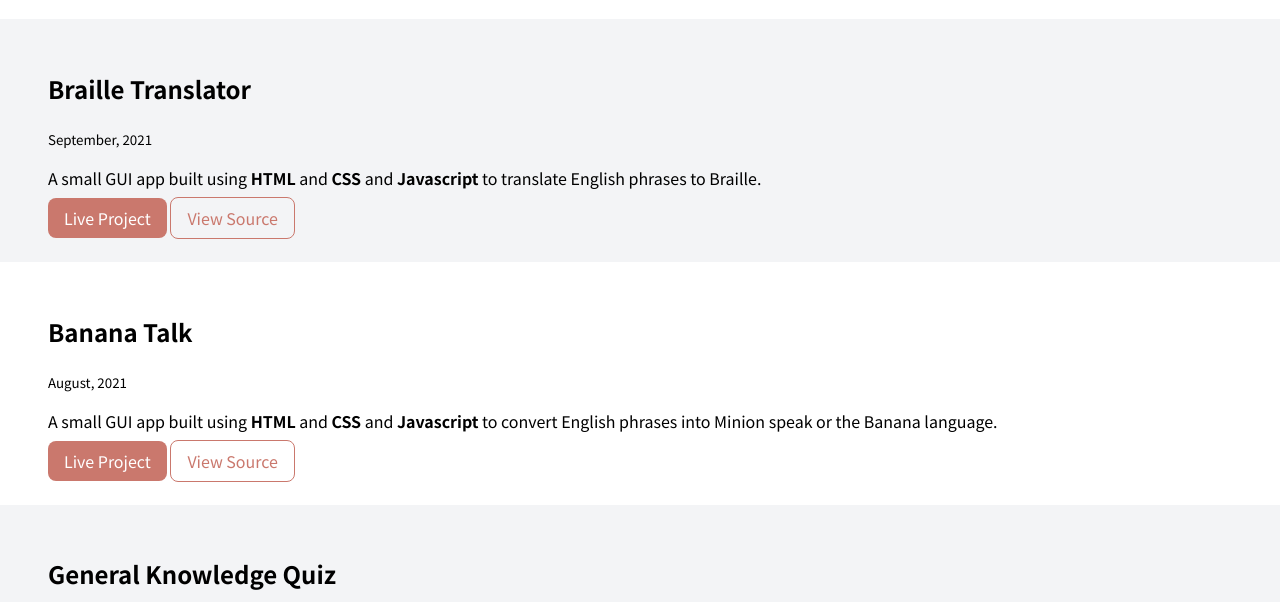
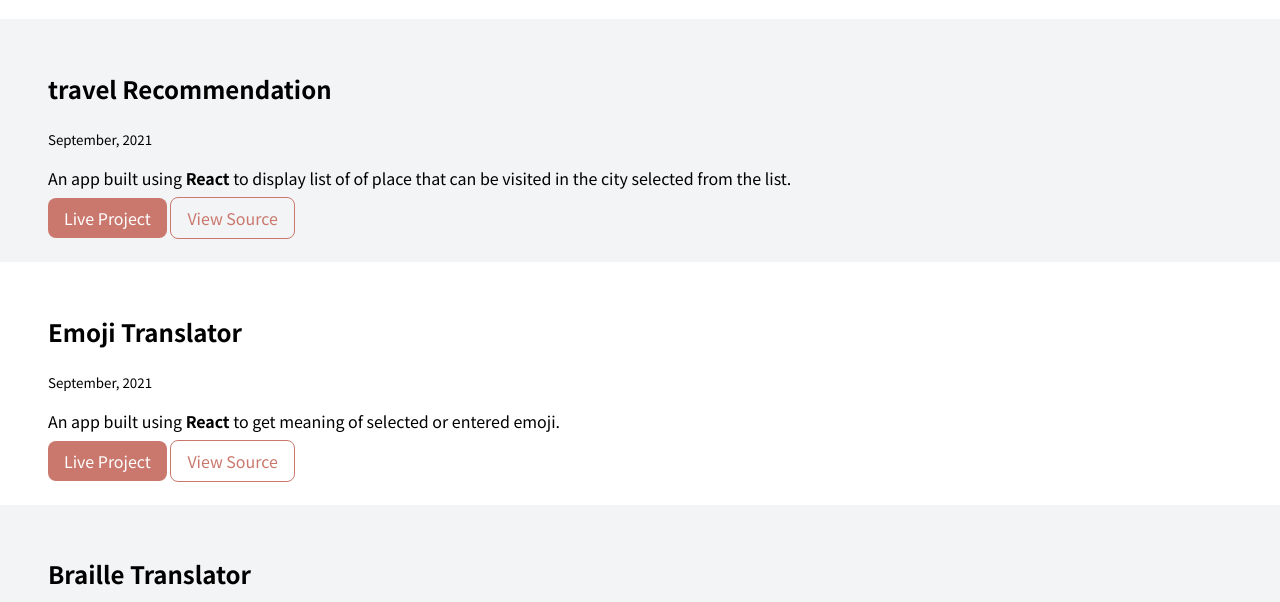
Before and after one commit to prachi-sahani/prachi-sahani-first-site, a plain HTML site: page projects.html in a window 1280 px wide. Shown: the part 198-800 px from the top of the page. Drawn offline with Linux system fonts and the light colour scheme.

Commit message:
updated project list

```diff
--- a/projects.html
+++ b/projects.html
@@ -5,7 +5,7 @@
     <meta charset="UTF-8">
     <meta http-equiv="X-UA-Compatible" content="IE=edge">
     <meta name="viewport" content="width=device-width, initial-scale=1.0">
-    <title>Document</title>
+    <title>Projects</title>
     <link href="styles.css" rel="stylesheet" />
 </head>
 
@@ -29,7 +29,26 @@
         <img class="hero-image" src="./images/work-in-progress.svg" />
     </header> -->
     <h1 class="hero-heading">My <span class="heading-highlighted">Projects</span></h1>
-
+    <section class="section section-off-white">
+        <div class="container">
+            <h2>travel Recommendation</h2>
+            <small>September, 2021</small>
+            <p>An app built using <strong>React</strong> to display list of of place that can be visited in the city selected from the list.</p>
+            <a class="link link-primary" href="https://d0l0g.csb.app/">Live Project</a>
+            <a class="link link-secondary" href="https://codesandbox.io/s/travel-recommendations-d0l0g">View
+                Source</a>
+        </div>
+    </section>
+    <section class="section">
+        <div class="container">
+            <h2>Emoji Translator</h2>
+            <small>September, 2021</small>
+            <p>An app built using <strong>React</strong> to get meaning of selected or entered emoji.</p>
+            <a class="link link-primary" href="https://rvgoz.codesandbox.io/">Live Project</a>
+            <a class="link link-secondary" href="https://codesandbox.io/s/emoji-translator-rvgoz">View
+                Source</a>
+        </div>
+    </section>
     <section class="section section-off-white">
         <div class="container">
             <h2>Braille Translator</h2>
```
Also changed, not shown: blogs.html (+1 -1 lines).
